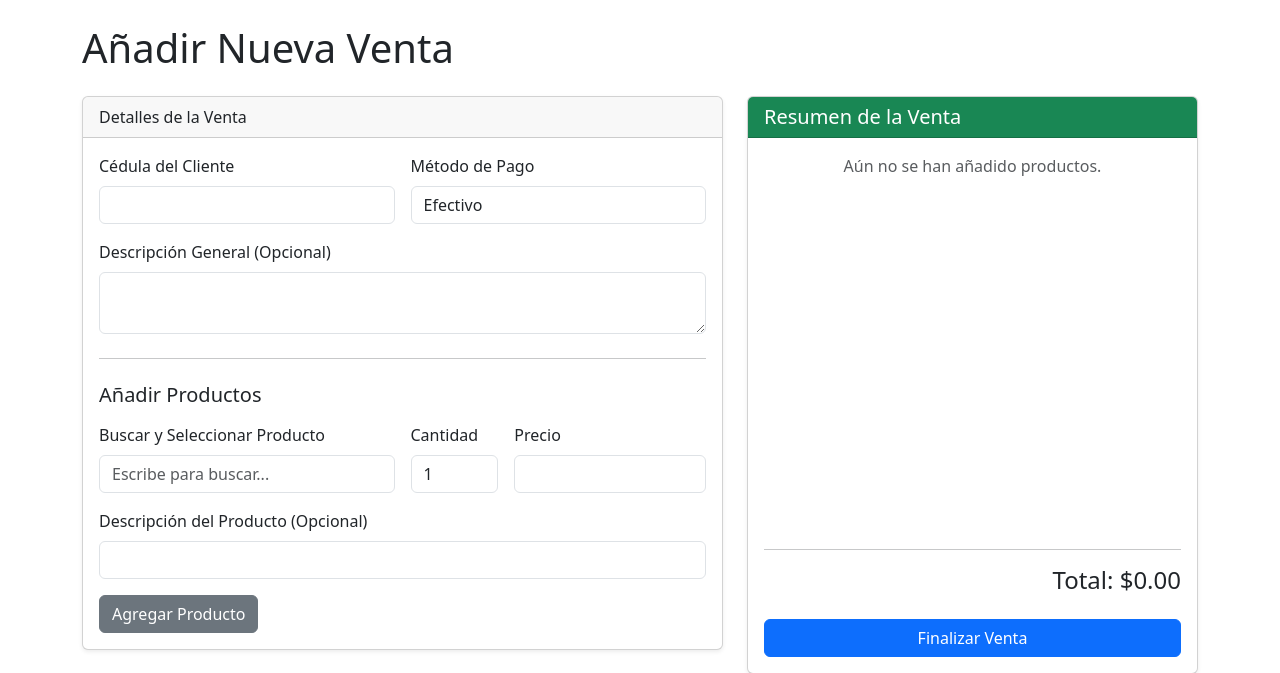
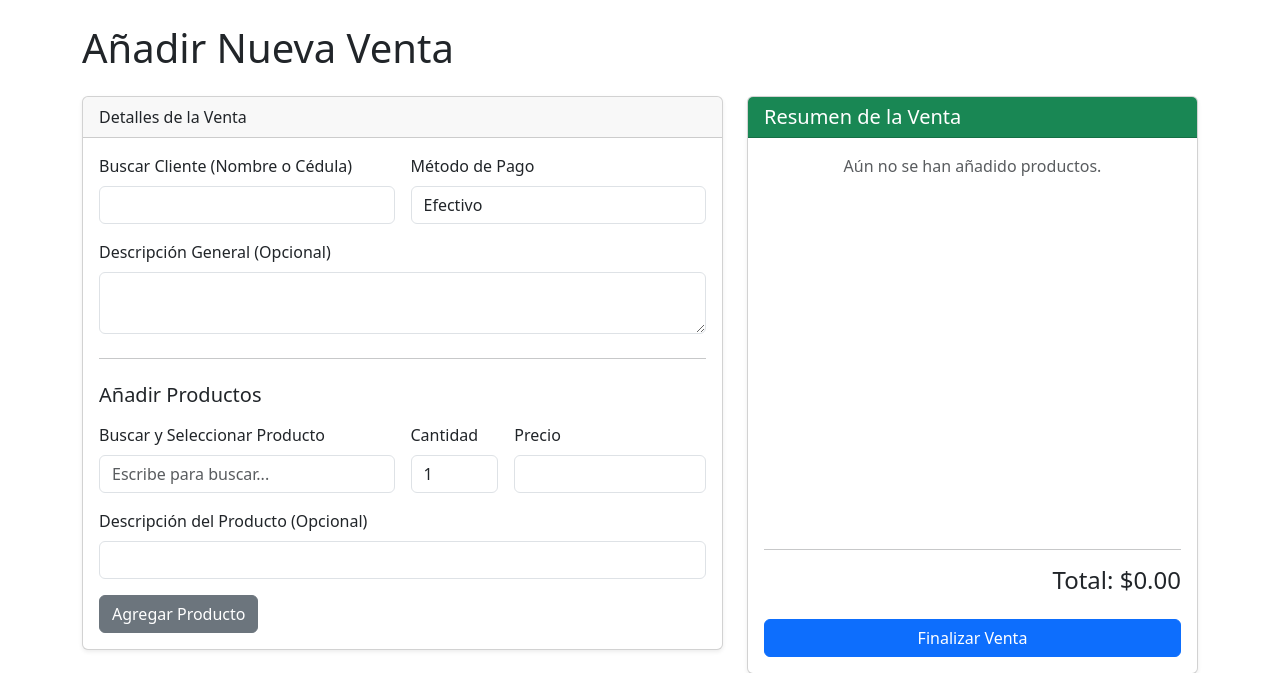
Before and after one commit to heresdd/muebles2000, a Flask app: page /ventas/nueva in a window 1280 px wide. Shown: the part 56-729 px from the top of the page. Run offline with Flask 3, Linux system fonts and the light colour scheme; the visitor is signed in with stand-in values (Sample User, id 1); data that the repository does not hold is empty; some libraries are stand-ins or nearby versions.

Commit message:
Update nueva_venta.html

```diff
--- a/templates/nueva_venta.html
+++ b/templates/nueva_venta.html
@@ -15,7 +15,7 @@
                 <form id="formNuevaVenta" action="{{ url_for('nueva_venta') }}" method="POST">
                     <div class="row g-3">
                         <div class="col-md-6">
-                            <label for="cliente_cedula" class="form-label">Cédula del Cliente</label>
+                            <label for="cliente_cedula" class="form-label">Buscar Cliente (Nombre o Cédula)</label>
                             <input type="text" class="form-control" id="cliente_cedula_input" name="cliente_cedula" required autocomplete="off" list="clientes_list">
                             <datalist id="clientes_list"></datalist>
                         </div>
@@ -293,7 +293,7 @@
             }
 
             try {
-                // Llama a la ruta en el servidor para buscar clientes por cédula
+                // Llama a la ruta en el servidor para buscar clientes por nombre o cédula
                 const response = await fetch(`/buscar_cliente?q=${query}`);
                 const clientes = await response.json();
 
```
